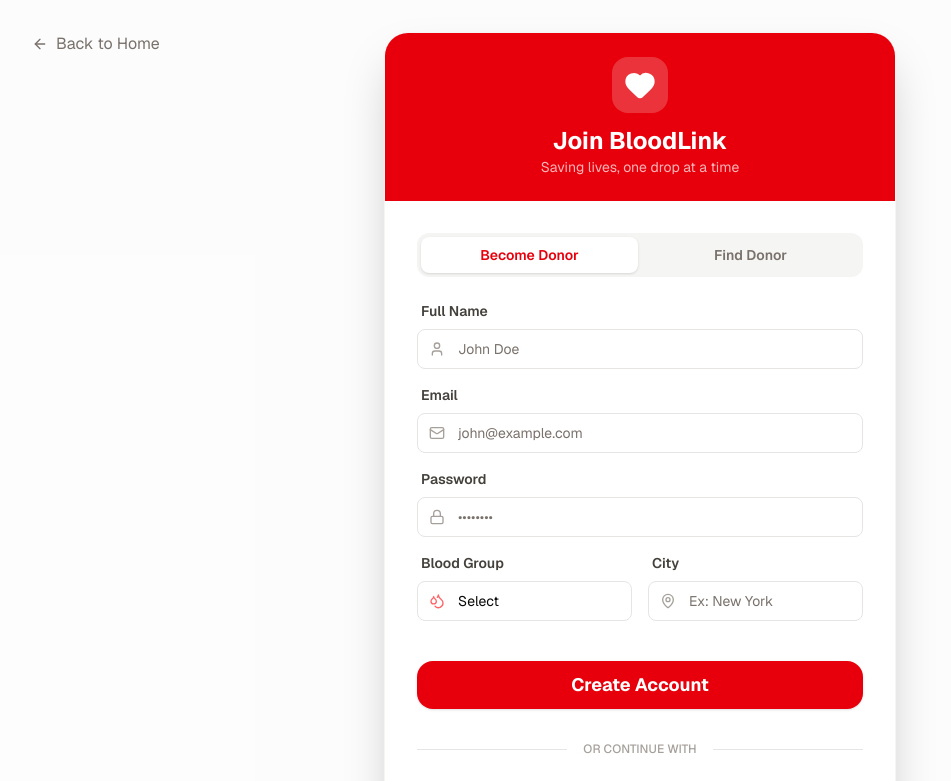
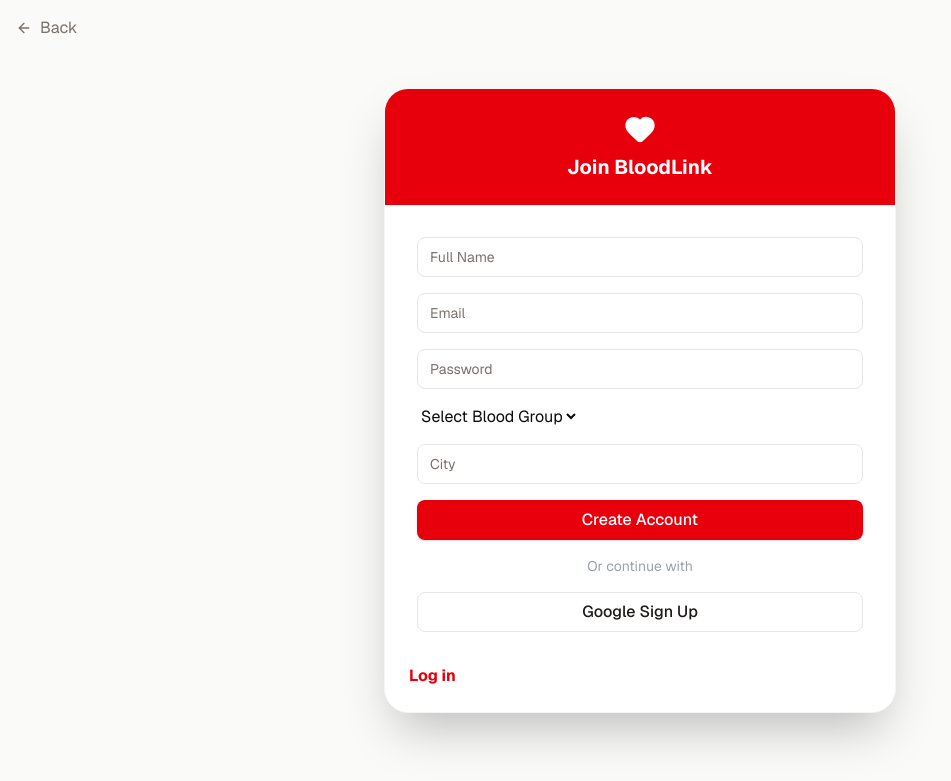
Before and after one commit to Virus2006458/bloodlink, a Next.js app: page /signup in a window 1280 px wide. Shown: the top 781 px of the page, without its empty margins (0-951 px from the left). Built offline with nearby package versions, Linux system fonts and the light colour scheme.

Commit message:
fix: onboarding and auth server action issues resolved

```diff
--- a/src/app/login/page.tsx
+++ b/src/app/login/page.tsx
@@ -34,7 +34,7 @@ export default function LoginPage({
           {message && <div className="mb-4 text-green-600">{message}</div>}
           {error && <div className="mb-4 text-red-600">{error}</div>}
 
-          <form action={signIn} className="space-y-6">
+          <form action={signIn as any} className="space-y-6">
             <Input name="email" type="email" placeholder="Email" required />
             <Input name="password" type="password" placeholder="Password" required />
 
@@ -45,7 +45,7 @@ export default function LoginPage({
             Or login with
           </div>
 
-          <form action={signInWithGoogle} className="mt-4">
+          <form action={signInWithGoogle as any} className="mt-4">
             <Button variant="outline" className="w-full">
               Google Authorization
             </Button>
--- a/src/app/signup/page.tsx
+++ b/src/app/signup/page.tsx
@@ -1,157 +1,72 @@
-'use client'
+export const dynamic = 'force-dynamic'
 
-import { useState } from 'react'
 import Link from 'next/link'
-import { useRouter, useSearchParams } from 'next/navigation'
 import { Button } from '@/components/ui/button'
 import { Input } from '@/components/ui/input'
-import { Card, CardHeader, CardTitle, CardDescription, CardContent, CardFooter } from '@/components/ui/card'
+import { Card, CardContent, CardFooter } from '@/components/ui/card'
 import { Heart, Mail, Lock, User, MapPin, Droplets, ArrowLeft } from 'lucide-react'
 import { signUp, signInWithGoogle } from '@/actions/auth'
 
 const BLOOD_GROUPS = ['A+', 'A-', 'B+', 'B-', 'AB+', 'AB-', 'O+', 'O-']
 
-export default function SignupPage() {
-  const searchParams = useSearchParams()
-  const initialRole = searchParams.get('role') as 'donor' | 'receiver' || 'donor'
-
-  const [role, setRole] = useState<'donor' | 'receiver'>(initialRole)
-  const [loading, setLoading] = useState(false)
-  const [error, setError] = useState<string | null>(null)
-
-  async function handleSubmit(formData: FormData) {
-    setLoading(true)
-    setError(null)
-    const result = await signUp(formData)
-    if (result?.error) {
-      setError(result.error)
-      setLoading(false)
-    }
-  }
+export default function SignupPage({
+  searchParams,
+}: {
+  searchParams: { error?: string }
+}) {
+  const error = searchParams?.error
 
   return (
-    <div className="min-h-screen flex items-center justify-center bg-stone-50/50 p-4 sm:p-6 lg:p-8">
-      <Link href="/" className="absolute top-4 left-4 sm:top-8 sm:left-8 flex items-center text-stone-500 hover:text-red-600 transition-colors">
+    <div className="min-h-screen flex items-center justify-center bg-stone-50 p-4">
+
+      <Link href="/" className="absolute top-4 left-4 flex items-center text-stone-500 hover:text-red-600">
         <ArrowLeft className="h-4 w-4 mr-2" />
-        Back to Home
+        Back
       </Link>
 
-      <Card className="w-full max-w-lg shadow-2xl border-stone-100 rounded-3xl overflow-hidden animate-in fade-in zoom-in duration-300">
-        <div className="bg-red-600 py-6 px-10 flex flex-col items-center justify-center">
-            <div className="bg-white/20 p-3 rounded-2xl backdrop-blur-sm mb-3">
-               <Heart className="h-8 w-8 text-white fill-white" />
-            </div>
-            <h1 className="text-2xl font-bold font-sans text-white">Join BloodLink</h1>
-            <p className="text-red-100 text-sm opacity-80">Saving lives, one drop at a time</p>
+      <Card className="w-full max-w-lg shadow-2xl rounded-3xl overflow-hidden">
+        <div className="bg-red-600 py-6 text-center text-white">
+          <Heart className="h-8 w-8 mx-auto mb-2 fill-white" />
+          <h1 className="text-xl font-bold">Join BloodLink</h1>
         </div>
 
-        <CardContent className="pt-8 px-8 pb-10">
-          <form
-            onSubmit={(e) => {
-              e.preventDefault();
-              handleSubmit(new FormData(e.currentTarget));
-            }}
-            className="space-y-6"
-          >
-            <div className="flex bg-stone-100 p-1 rounded-xl gap-1">
-              <button
-                type="button"
-                onClick={() => setRole('donor')}
-                className={`flex-1 py-2 px-4 rounded-lg text-sm font-semibold transition-all ${role === 'donor' ? 'bg-white text-red-600 shadow-sm' : 'text-stone-500 hover:text-stone-700'}`}
-              >
-                Become Donor
-              </button>
-              <button
-                type="button"
-                onClick={() => setRole('receiver')}
-                className={`flex-1 py-2 px-4 rounded-lg text-sm font-semibold transition-all ${role === 'receiver' ? 'bg-white text-red-600 shadow-sm' : 'text-stone-500 hover:text-stone-700'}`}
-              >
-                Find Donor
-              </button>
-              <input type="hidden" name="role" value={role} />
-            </div>
+        <CardContent className="p-8">
 
-            {error && <div className="p-3 text-sm bg-red-50 text-red-600 border border-red-100 rounded-lg">{error}</div>}
+          {error && <div className="mb-4 text-red-600">{error}</div>}
 
-            <div className="grid gap-4">
-              <div className="grid gap-2">
-                <label className="text-sm font-semibold text-stone-700 ml-1" htmlFor="name">Full Name</label>
-                <div className="relative group">
-                  <User className="absolute left-3 top-3 h-4 w-4 text-stone-400 group-focus-within:text-red-500 transition-colors" />
-                  <Input id="name" name="name" placeholder="John Doe" required className="pl-10" />
-                </div>
-              </div>
+          <form action={signUp as any} className="space-y-4">
 
-              <div className="grid gap-2">
-                 <label className="text-sm font-semibold text-stone-700 ml-1" htmlFor="email">Email</label>
-                 <div className="relative group">
-                   <Mail className="absolute left-3 top-3 h-4 w-4 text-stone-400 group-focus-within:text-red-500 transition-colors" />
-                   <Input id="email" name="email" type="email" placeholder="john@example.com" required className="pl-10" />
-                 </div>
-              </div>
+            <Input name="name" placeholder="Full Name" required />
+            <Input name="email" type="email" placeholder="Email" required />
+            <Input name="password" type="password" placeholder="Password" required />
 
-              <div className="grid gap-2">
-                 <label className="text-sm font-semibold text-stone-700 ml-1" htmlFor="password">Password</label>
-                 <div className="relative group">
-                   <Lock className="absolute left-3 top-3 h-4 w-4 text-stone-400 group-focus-within:text-red-500 transition-colors" />
-                   <Input id="password" name="password" type="password" placeholder="••••••••" required className="pl-10" />
-                 </div>
-              </div>
+            <select name="blood_group" required>
+              <option value="">Select Blood Group</option>
+              {BLOOD_GROUPS.map(bg => <option key={bg}>{bg}</option>)}
+            </select>
 
-              <div className="grid grid-cols-2 gap-4">
-                <div className="grid gap-2">
-                    <label className="text-sm font-semibold text-stone-700 ml-1" htmlFor="blood_group">Blood Group</label>
-                    <div className="relative group">
-                      <Droplets className="absolute left-3 top-3 h-4 w-4 text-red-400 group-focus-within:text-red-600 transition-colors" />
-                      <select id="blood_group" name="blood_group" required className="flex h-10 w-full rounded-lg border border-stone-200 bg-white px-3 py-2 text-sm pl-10 focus-visible:outline-none focus:ring-2 focus:ring-red-500 transition-all cursor-pointer appearance-none">
-                        <option value="">Select</option>
-                        {BLOOD_GROUPS.map(bg => <option key={bg} value={bg}>{bg}</option>)}
-                      </select>
-                    </div>
-                </div>
-                <div className="grid gap-2">
-                    <label className="text-sm font-semibold text-stone-700 ml-1" htmlFor="city">City</label>
-                    <div className="relative group">
-                      <MapPin className="absolute left-3 top-3 h-4 w-4 text-stone-400 group-focus-within:text-red-500 transition-colors" />
-                      <Input id="city" name="city" placeholder="Ex: New York" required className="pl-10" />
-                    </div>
-                </div>
-              </div>
-            </div>
+            <Input name="city" placeholder="City" required />
 
-            <Button disabled={loading} className="w-full text-lg font-bold py-6 rounded-2xl mt-4" type="submit">
-              {loading ? 'Creating account...' : 'Create Account'}
-            </Button>
+            <input type="hidden" name="role" value="donor" />
+
+            <Button className="w-full">Create Account</Button>
           </form>
 
-          <div className="relative mt-8">
-            <div className="absolute inset-0 flex items-center">
-              <span className="w-full border-t border-stone-200" />
-            </div>
-            <div className="relative flex justify-center text-xs uppercase">
-              <span className="bg-white px-4 text-stone-400 font-medium">Or continue with</span>
-            </div>
+          <div className="text-center mt-4 text-sm text-gray-400">
+            Or continue with
           </div>
 
-          <form action={signInWithGoogle} className="mt-6">
-            <Button variant="outline" className="w-full h-12 gap-3 font-semibold rounded-2xl hover:bg-stone-50" type="submit">
-               <svg className="h-5 w-5" viewBox="0 0 24 24">
-                 <path d="M22.56 12.25c0-.78-.07-1.53-.2-2.25H12v4.26h5.92c-.26 1.37-1.04 2.53-2.21 3.31v2.77h3.57c2.08-1.92 3.28-4.74 3.28-8.09z" fill="#4285F4"/>
-                 <path d="M12 23c2.97 0 5.46-.98 7.28-2.66l-3.57-2.77c-.98.66-2.23 1.06-3.71 1.06-2.86 0-5.29-1.93-6.16-4.53H2.18v2.84C3.99 20.53 7.7 23 12 23z" fill="#34A853"/>
-                 <path d="M5.84 14.09c-.22-.66-.35-1.36-.35-2.09s.13-1.43.35-2.09V7.07H2.18C1.43 8.55 1 10.22 1 12s.43 3.45 1.18 4.93l3.66-2.84z" fill="#FBBC05"/>
-                 <path d="M12 5.38c1.62 0 3.06.56 4.21 1.66l3.15-3.15C17.45 2.09 14.97 1 12 1 7.7 1 3.99 3.47 2.18 7.07l3.66 2.84c.87-2.6 3.3-4.53 6.16-4.53z" fill="#EA4335"/>
-               </svg>
-               Sign up with Google
+          <form action={signInWithGoogle} className="mt-4">
+            <Button variant="outline" className="w-full">
+              Google Sign Up
             </Button>
           </form>
         </CardContent>
-        <CardFooter className="flex justify-center bg-stone-50/80 p-6 border-t border-stone-100">
-           <p className="text-sm text-stone-500">
-             Already have an account?{' '}
-             <Link href="/login" className="text-red-600 font-bold hover:underline">
-               Log in
-             </Link>
-           </p>
+
+        <CardFooter className="text-center">
+          <Link href="/login" className="text-red-600 font-bold">
+            Log in
+          </Link>
         </CardFooter>
       </Card>
     </div>
```
